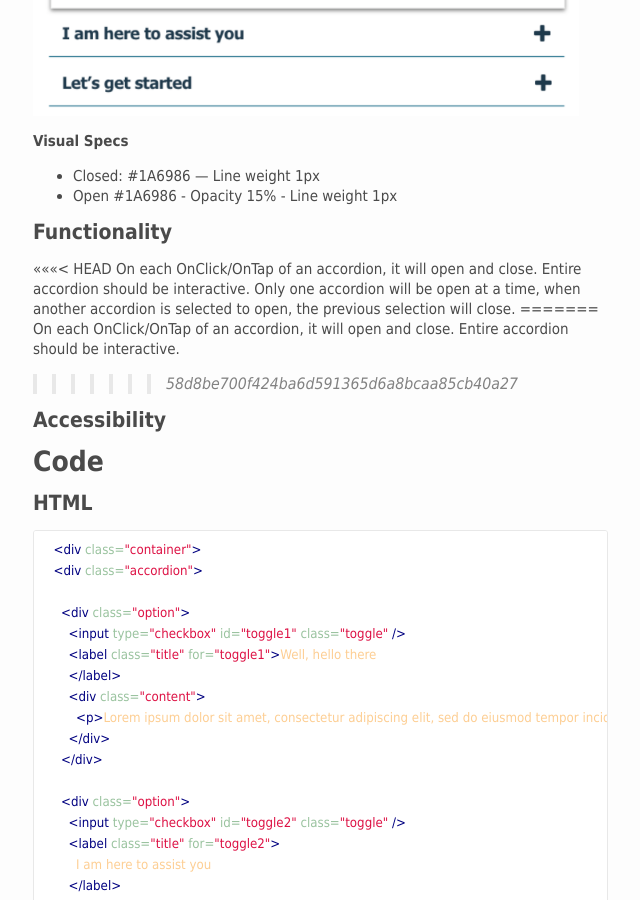
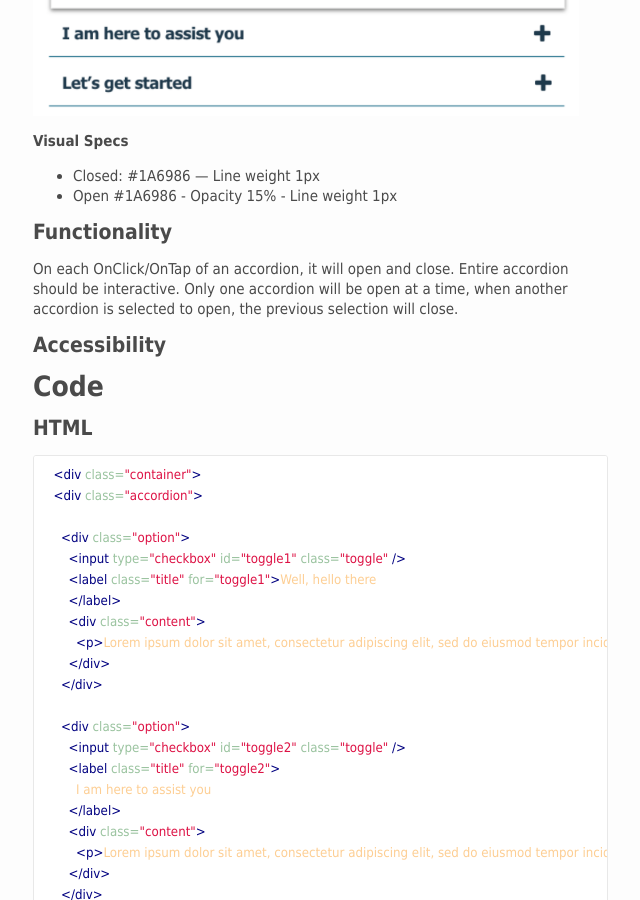
Before and after one commit to ux-at-icfnext/samhsa-v4, a Jekyll site: the page built from docs/pages/elements/accordion.md, in a window 1280 px wide and 900 px high, scrolled down 1140 px. Shown: the whole window, without its empty margins (427-1067 px from the left). Built offline with Jekyll 4.4.1, drawn with Linux system fonts in a browser that asks for light colours; nearby versions of some CDN libraries.

Commit message:
Cleaned up Functionality spec

```diff
--- a/docs/pages/elements/accordion.md
+++ b/docs/pages/elements/accordion.md
@@ -35,11 +35,7 @@ See more guidance from the [USWDS](https://designsystem.digital.gov/components/a
 
 <a name="functionality"></a>
 ### Functionality
-<<<<<<< HEAD
 On each OnClick/OnTap of an accordion, it will open and close. Entire accordion should be interactive. Only one accordion will be open at a time, when another accordion is selected to open, the previous selection will close.
-=======
-On each OnClick/OnTap of an accordion, it will open and close. Entire accordion should be interactive.
->>>>>>> 58d8be700f424ba6d591365d6a8bcaa85cb40a27
 
 
 <a name="accessibility"></a>
```
